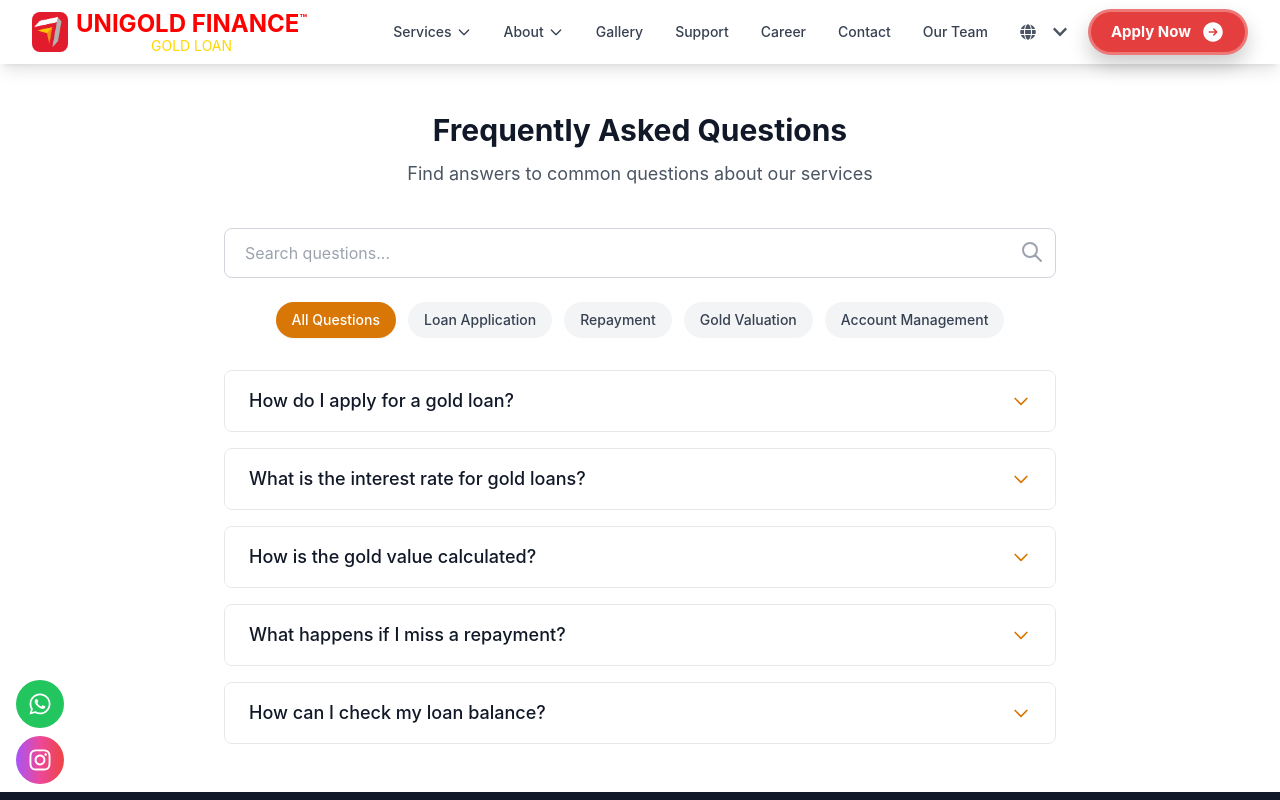
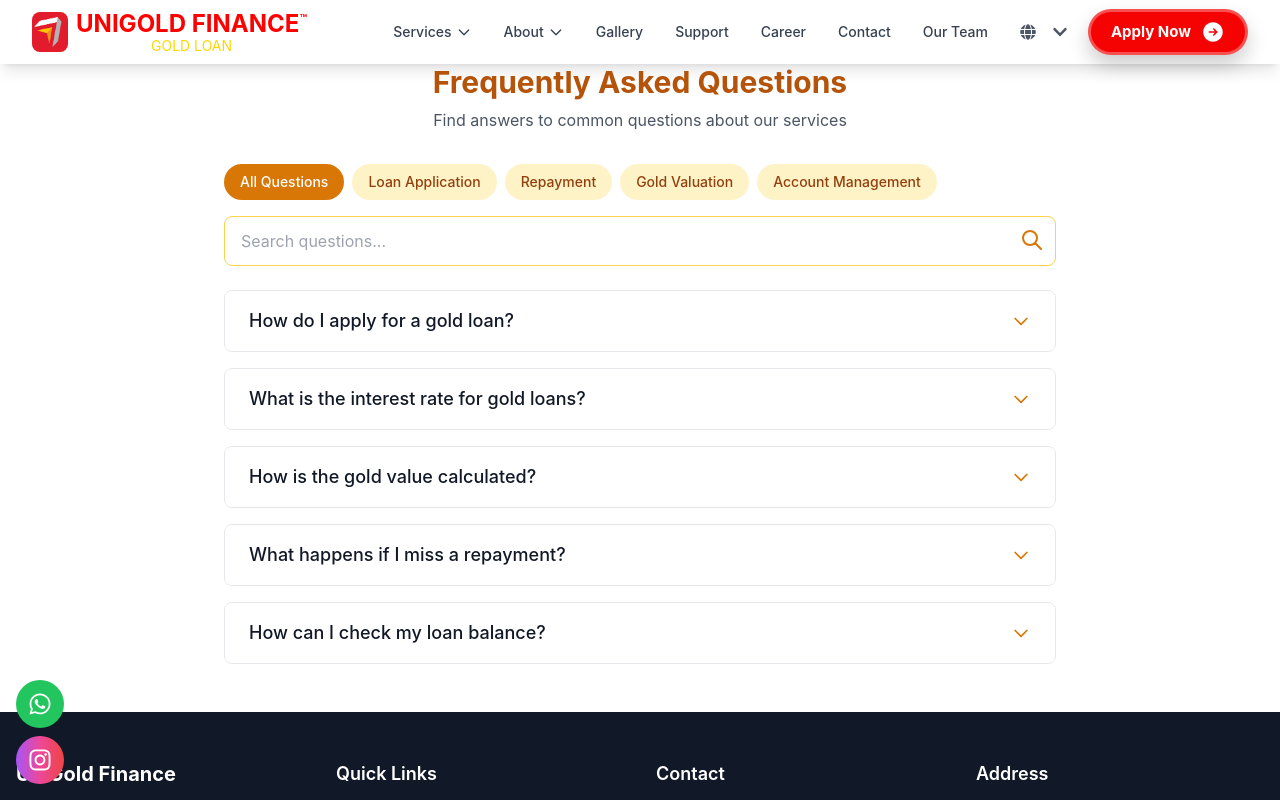
Before and after one commit to bikashsahu28/ugfl, a React (Vite) app: page /mainfaq in a window 1280 px wide. Shown: the top 800 px of the page. Built offline with nearby package versions, Linux system fonts and the light colour scheme.

Commit message:
faq , home , process section updated

```diff
--- a/src/components/Button.jsx
+++ b/src/components/Button.jsx
@@ -28,7 +28,7 @@ const StyledWrapper = styled.div`
     box-shadow: 0px 10px 20px rgba(0, 0, 0, 0.2);
     padding-block: 0.5rem;
     padding-inline: 1.25rem;
-    background-color: #e53e3e;
+    background-color: rgb(245, 3, 3); /* F50303 */
     border-radius: 9999px;
     display: flex;
     align-items: center;
--- a/src/components/mainfaq.jsx
+++ b/src/components/mainfaq.jsx
@@ -7,7 +7,7 @@ const FaqItem = ({ question, answer }) => {
   return (
     <div className="border border-gray-200 rounded-lg overflow-hidden transition-all duration-200 hover:shadow-sm">
       <button
-        className="w-full px-6 py-4 text-left flex justify-between items-center bg-white hover:bg-gray-50 transition-colors"
+        className="w-full px-6 py-4 text-left flex justify-between items-center bg-white hover:bg-amber-100 transition-colors"
         onClick={() => setIsOpen(!isOpen)}
         aria-expanded={isOpen}
       >
@@ -86,46 +86,46 @@ const FAQSections = () => {
   });
 
   return (
-    <section className="py-12 px-4 sm:px-6 lg:px-8 max-w-4xl mx-auto">
-      <div className="text-center mb-10">
-        <h2 className="text-3xl font-bold text-gray-900 mb-3">{t('faq.title')}</h2>
-        <p className="text-lg text-gray-600 max-w-2xl mx-auto">
+    <section className="mb-12 px-4 sm:px-6 lg:px-8 max-w-4xl mx-auto">
+  <div className="text-center mb-8">
+              <h2 className="text-3xl font-bold  text-center text-amber-700 mb-2">{t('faq.title')}</h2>
+    <p className="text-gray-600 max-w-2xl mx-auto">
       {t('faq.subtitle')}
     </p>
   </div>
 
-      <div className="mb-8">
-        {/* Search Bar */}
-        <div className="relative mb-6">
-          <input
-            type="text"
-            placeholder={t('faq.searchPlaceholder')}
-            className="w-full px-5 py-3 rounded-lg border border-gray-300 focus:outline-none focus:ring-2 focus:ring-amber-500 focus:border-transparent"
-            value={searchQuery}
-            onChange={(e) => setSearchQuery(e.target.value)}
-          />
-          <button className="absolute right-3 top-3 text-gray-400 hover:text-amber-600">
-            <svg xmlns="http://www.w3.org/2000/svg" className="h-6 w-6" fill="none" viewBox="0 0 24 24" stroke="currentColor">
-              <path strokeLinecap="round" strokeLinejoin="round" strokeWidth={2} d="M21 21l-6-6m2-5a7 7 0 11-14 0 7 7 0 0114 0z" />
-            </svg>
-          </button>
-        </div>
-
-        {/* FAQ Categories */}
-        <div className="flex flex-wrap gap-3 justify-center mb-8">
+  <div className="mb-6">
+    {/* FAQ Categories and Search Bar */}
+    <div className="flex flex-wrap gap-2 mb-4">
       {faqCategories.map(category => (
         <button
           key={category.id}
-              className={`px-4 py-2 rounded-full text-sm font-medium transition-colors ${
+          className={`px-4 py-2 rounded-full text-sm font-medium ${
             selectedFaqCategory === category.id
-                  ? 'bg-amber-600 text-white shadow-sm'
-                  : 'bg-gray-100 text-gray-700 hover:bg-gray-200'
+              ? 'bg-amber-600 text-white'
+              : 'bg-amber-100 text-amber-800 hover:bg-amber-200'
           }`}
           onClick={() => setSelectedFaqCategory(category.id)}
         >
           {category.name}
         </button>
       ))}
+    </div>
+
+    {/* Search Bar */}
+    <div className="relative">
+      <input
+        type="text"
+        placeholder={t('faq.searchPlaceholder')}
+        className="w-full px-4 py-3 rounded-lg border border-amber-300 focus:outline-none focus:ring-2 focus:ring-amber-500"
+        value={searchQuery}
+        onChange={(e) => setSearchQuery(e.target.value)}
+      />
+      <button className="absolute right-3 top-3 text-amber-600">
+        <svg xmlns="http://www.w3.org/2000/svg" className="h-6 w-6" fill="none" viewBox="0 0 24 24" stroke="currentColor">
+          <path strokeLinecap="round" strokeLinejoin="round" strokeWidth={2} d="M21 21l-6-6m2-5a7 7 0 11-14 0 7 7 0 0114 0z" />
+        </svg>
+      </button>
     </div>
   </div>
 
@@ -136,7 +136,7 @@ const FAQSections = () => {
         <FaqItem key={faq.id} question={faq.question} answer={faq.answer} />
       ))
     ) : (
-          <div className="text-center py-10">
+      <div className="text-center py-8 text-gray-500">
         <svg
           className="mx-auto h-12 w-12 text-gray-400"
           fill="none"
--- a/src/pages/Home.jsx
+++ b/src/pages/Home.jsx
@@ -8,6 +8,7 @@ import HomeCarousel from '../components/HomeCarousel';
 import LoanPopup from '../components/LoanPopup';
 import LiveChat from '../components/LiveChat';
 import GoldLoanCalculator from '../components/CalculatorComponent';
+import FAQSections from '../components/mainfaq';
 
 function Home() {
   const [goldPrice, setGoldPrice] = useState(null);
@@ -253,13 +254,18 @@ const visibleTestimonials = testimonials.slice(
         <span className="relative z-10">{t('hero1.cta.applyOnline')}</span>
         <span className="absolute inset-0 bg-gradient-to-r from-yellow-400 to-yellow-600 opacity-0 group-hover:opacity-100 transition-opacity duration-300"></span>
       </button>
-      <Link
-        to="/calculator"
-        className="relative overflow-hidden group bg-white text-primary px-8 py-4 rounded-lg font-semibold hover:text-primary-dark transition-all duration-300 text-lg shadow-lg hover:shadow-xl border-2 border-transparent hover:border-white/30"
-      >
-        <span className="relative z-10">{t('hero1.cta.checkEligibility')}</span>
-        <span className="absolute inset-0 bg-white/10 opacity-0 group-hover:opacity-100 transition-opacity duration-300"></span>
-      </Link>
+      <button
+    onClick={() => {
+      const calculatorSection = document.getElementById('gold-loan-calculator');
+      if (calculatorSection) {
+        calculatorSection.scrollIntoView({ behavior: 'smooth' });
+      }
+    }}
+    className="relative overflow-hidden group bg-white text-primary px-8 py-4 rounded-lg font-semibold hover:text-primary-dark transition-all duration-300 text-lg shadow-lg hover:shadow-xl border-2 border-transparent hover:border-white/30"
+  >
+    <span className="relative z-10">{t('hero1.cta.checkEligibility')}</span>
+    <span className="absolute inset-0 bg-white/10 opacity-0 group-hover:opacity-100 transition-opacity duration-300"></span>
+  </button>
     </motion.div>
 
     {/* Modal (already properly internationalized) */}
@@ -397,8 +403,10 @@ const visibleTestimonials = testimonials.slice(
     </motion.div>
 ))}
 </section>
-
-<GoldLoanCalculator/>
+{/* Gold Loan Calculator Section */}
+<section className="py-16  " id="gold-loan-calculator">
+  <GoldLoanCalculator />
+</section>
       {/* How It Works Section */}
 
 <section className="py-16 bg-gray-50 " ref={ref}>
@@ -561,41 +569,8 @@ const visibleTestimonials = testimonials.slice(
       </div>
     </section>
       {/* Existing Features Section */}
-      {/* <section ref={ref} className="py-16 bg-white">
-        <div className="max-w-7xl mx-auto px-4">
-          <motion.div
-            initial="hidden"
-            animate={inView ? "visible" : "hidden"}
-            variants={fadeIn}
-            transition={{ duration: 0.6, delay: 0.2 }}
-          >
-            <h2 className="text-3xl font-bold text-center mb-12">{t('features.title')}</h2>
-            <div className="grid md:grid-cols-3 gap-8">
-              <div className="text-center p-6 rounded-lg shadow-lg">
-                <h3 className="text-xl font-semibold mb-4">{t('features.quickProcessing.title')}</h3>
-                <p>{t('features.quickProcessing.description')}</p>
-              </div>
-              <div className="text-center p-6 rounded-lg shadow-lg">
-                <h3 className="text-xl font-semibold mb-4">{t('features.bestRates.title')}</h3>
-                <p>{t('features.bestRates.description')}</p>
-              </div>
-              <div className="text-center p-6 rounded-lg shadow-lg">
-                <h3 className="text-xl font-semibold mb-4">{t('features.safeStorage.title')}</h3>
-                <p>{t('features.safeStorage.description')}</p>
-              </div>
-            </div>
-          </motion.div>
-        </div>
-      </section> */}
-
       {/* FAQ Section */}
-      <section className="py-16 bg-gray-50
-      bg-gradient-to-b from-amber-50 to-white">
-        <div className="max-w-7xl mx-auto px-4">
-          <h2 className="text-3xl font-bold  text-center text-amber-700 mb-12">Frequently Asked Questions</h2>
-          <FAQ />
-        </div>
-      </section>
+              <section className="py-1 bg-white relative bg-gradient-to-b from-amber-50 to-white"><FAQSections /></section>
 
       {/* Map Section */}
 <section className="py-16 bg-white">
--- a/src/pages/Process.jsx
+++ b/src/pages/Process.jsx
@@ -151,7 +151,6 @@ function Process() {
   </div>
 </section>
 
-
         {/* Application Steps */}
 
 <section className=" bg-white rounded-2xl shadow-lg p-10 my-12">
--- a/src/pages/Support.jsx
+++ b/src/pages/Support.jsx
@@ -4,6 +4,7 @@ import FaqItem from '../components/FaqItem';
 import SupportCard from '../components/SupportCard';
 import ContactMethod from '../components/ContactMethod';
 import LiveChat from '../components/LiveChat';
+import FAQSections from '../components/mainfaq';
 
 function Support() {
   const { t } = useTranslation();
@@ -221,7 +222,6 @@ function Support() {
               </button>
             ))}
             {/* Search Bar */}
-        {/* <div className="max-w-2xl mx-auto mb-8"> */}
           <div className="relative">
             <input
               type="text"
@@ -236,7 +236,6 @@ function Support() {
               </svg>
             </button>
           </div>
-        {/* </div> */}
           </div>
 
           {/* FAQ List */}
@@ -250,8 +249,7 @@ function Support() {
             )}
           </div>
         </section>
-
-        {/* Live Chat Button (fixed position) */}
+          {/* Live Chat Button (fixed position) */}
         <LiveChat />
 
       </div>
```
Lines whose indentation alone changed are shown as unchanged.
